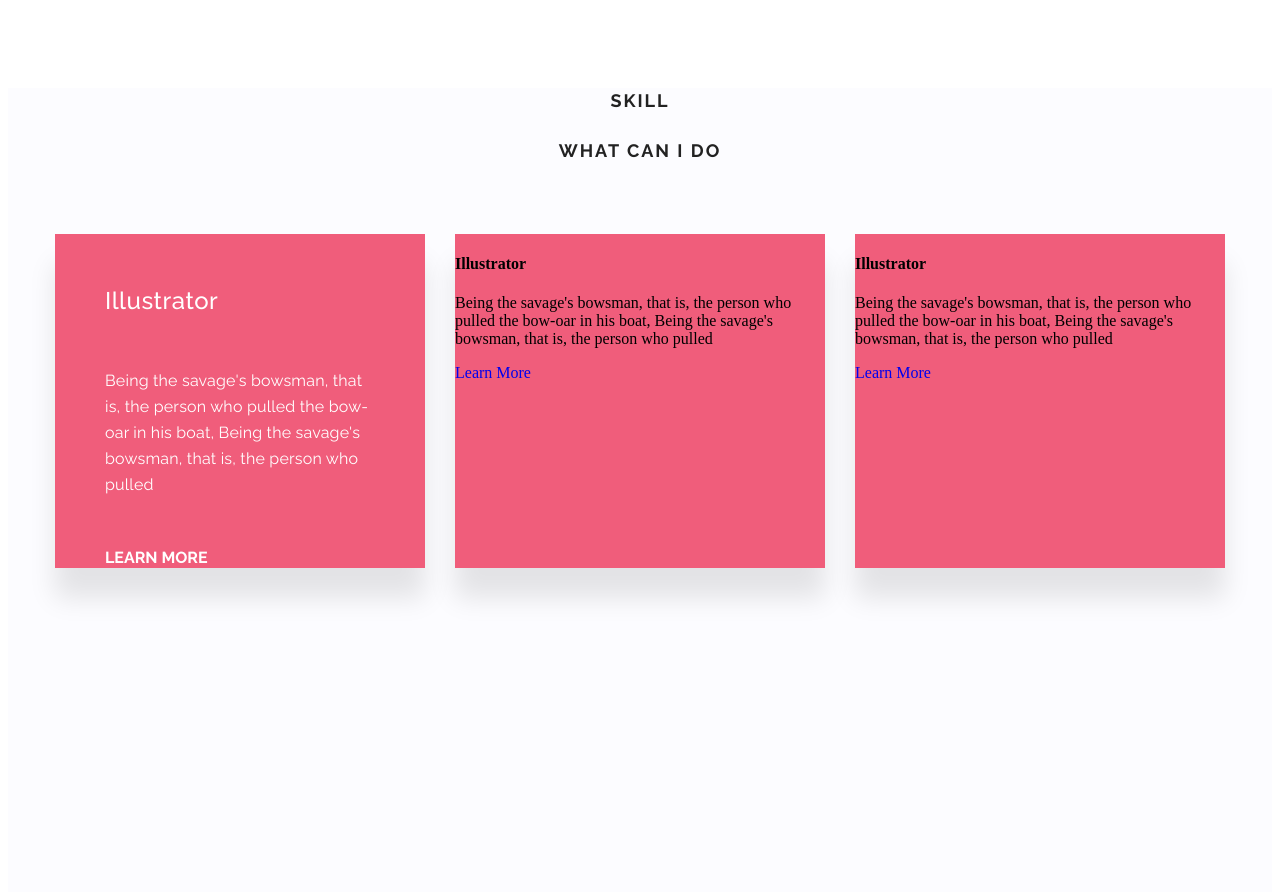
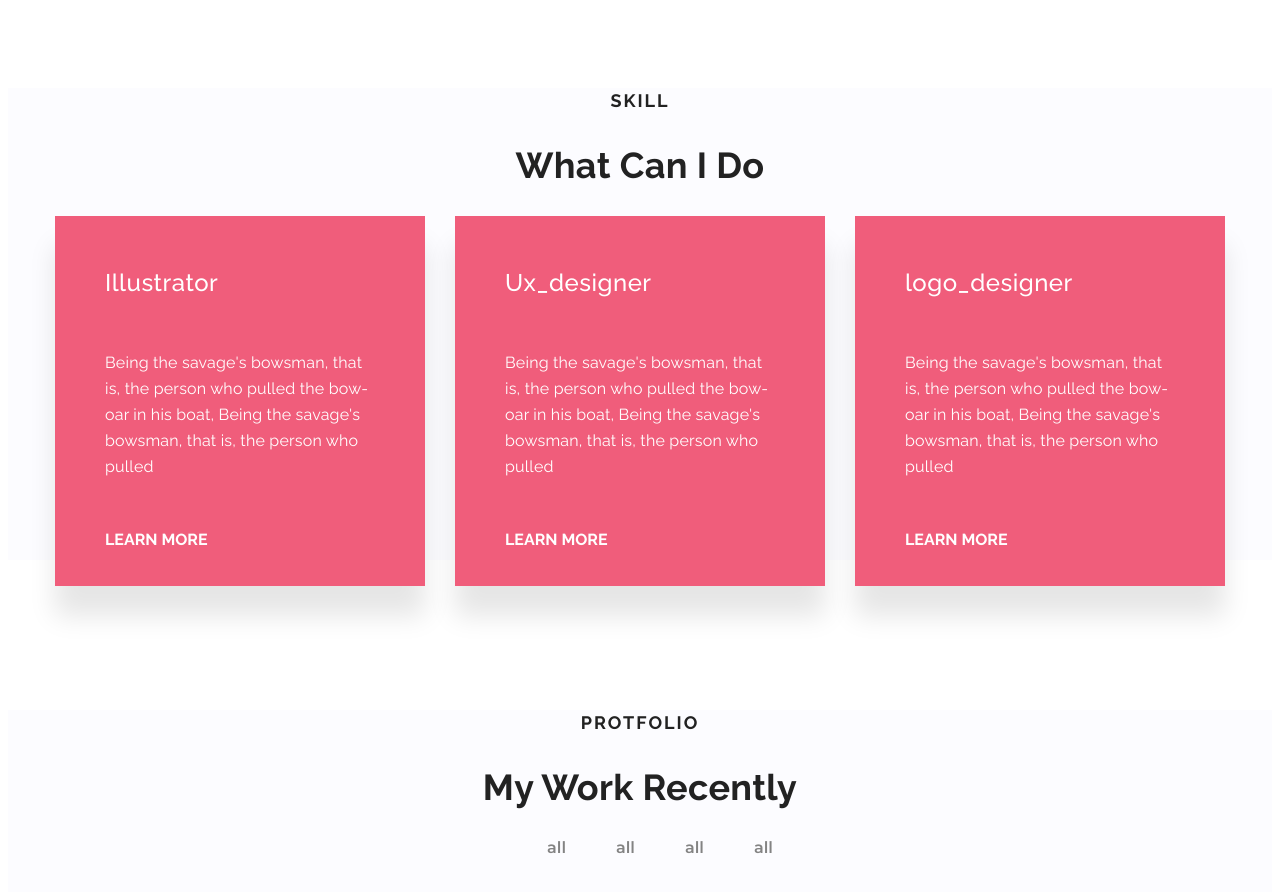
Before and after one commit to milonahmad/Dol, a plain HTML site: page william.html in a window 1280 px wide. Shown: the part 1600-2492 px from the top of the page. Drawn offline with Linux system fonts and the light colour scheme.

Commit message:
protfolio and skill add

```diff
--- a/style.css
+++ b/style.css
@@ -144,7 +144,7 @@ l
             margin: -40px;
             transition: 0.5s;
          }
- .about_me{
+.about_me{
     width: 100%;
     height: 722px;
     flex-shrink: 0;
@@ -229,8 +229,10 @@ l
 .skill{
     background: #FCFCFF;
     width: 100%;
-    height: 4724px;
+    height: 472px;
     margin: 150px 0;
+
+
 }
 
 .skill_title h4{
@@ -248,21 +250,20 @@ l
     color: #222;
     text-align: center;
     font-family: Raleway;
-    font-size: 18px;
+    font-size: 36px;
     font-style: normal;
     font-weight: 700;
-    line-height: 26px; /* 144.444% */
-    letter-spacing: 2px;
-    text-transform: uppercase;
-    margin-bottom: 70px;
+    line-height: normal;
+    letter-spacing: 0.3px;
 }
 .skill_item{
     display: flex;
     justify-content: space-between;
+    gap: 30px;
 }
 .illustrator{
     width: 370px;
-    min-height: 334px;
+    min-height: 370px;
     flex-shrink: 0;
     background: #F05D7B;
     box-shadow: 0 30px 25px 0 rgba(0, 0, 0, 0.10);
@@ -301,20 +302,129 @@ l
 
     padding: 50px;
     height: 19px;
-    width: 103px;
-
 }
 .ux_designer{
-     width: 370px;
-    height: 334px;
+    width: 370px;
+    min-height: 370px;
     flex-shrink: 0;
     background: #F05D7B;
     box-shadow: 0 30px 25px 0 rgba(0, 0, 0, 0.10);
 }
+.ux_designer h4{
+    color: #FFF;
+    text-transform: capitalize;
+    font-family: Raleway;
+    font-size: 24px;
+    font-style: normal;
+    font-weight: 500;
+    line-height: 34px; /* 141.667% */
+    letter-spacing: 0.5px;
+    margin: 50px;
+}
+.ux_designer p{
+    color: #FFF;
+    font-family: Raleway;
+    font-size: 16px;
+    font-style: normal;
+    font-weight: 400;
+    line-height: 26px; /* 162.5% */
+    letter-spacing: 0.2px;
+
+    margin: 50px;
+}
+.ux_designer a{
+    color: #FFF;
+    text-align: right;
+    font-family: Raleway;
+    font-size: 16px;
+    font-style: normal;
+    font-weight: 700;
+    line-height: normal;
+    text-transform: uppercase;
+
+    padding: 50px;
+    height: 19px;
+}
 .logo_designer{
-      width: 370px;
-    height: 334px;
+    width: 370px;
+    min-height: 370px;
     flex-shrink: 0;
     background: #F05D7B;
     box-shadow: 0 30px 25px 0 rgba(0, 0, 0, 0.10);
 }
+.logo_designer h4{
+    color: #FFF;
+    font-family: Raleway;
+    font-size: 24px;
+    font-style: normal;
+    font-weight: 500;
+    line-height: 34px; /* 141.667% */
+    letter-spacing: 0.5px;
+    margin: 50px;
+}
+.logo_designer p{
+    color: #FFF;
+    font-family: Raleway;
+    font-size: 16px;
+    font-style: normal;
+    font-weight: 400;
+    line-height: 26px; /* 162.5% */
+    letter-spacing: 0.2px;
+
+    margin: 50px;
+}
+
+.logo_designer a{
+     color: #FFF;
+    text-align: right;
+    font-family: Raleway;
+    font-size: 16px;
+    font-style: normal;
+    font-weight: 700;
+    line-height: normal;
+    text-transform: uppercase;
+
+    padding: 50px;
+    height: 19px;
+}
+/* prtfolio */
+.protfolio{
+    width: 100%;
+    height: 915px;
+    flex-shrink: 0;
+    background: #FCFCFF;
+}
+.protfolio_title h3{
+    color: #222;
+    text-align: center;
+    font-family: Raleway;
+    font-size: 18px;
+    font-style: normal;
+    font-weight: 700;
+    line-height: 26px; /* 144.444% */
+    letter-spacing: 2px;
+    text-transform: uppercase;
+}
+.protfolio_title h1{
+    color: #222;
+    text-align: center;
+    font-family: Raleway;
+    font-size: 36px;
+    font-style: normal;
+    font-weight: 700;
+    line-height: normal;
+    letter-spacing: 0.3px;
+}
+ul{
+    display: flex;
+    justify-content: center;
+    gap: 50px;
+}
+ul li a{
+    color: #838383;
+    font-family: Montserrat;
+    font-size: 16px;
+    font-style: normal;
+    font-weight: 600;
+    line-height: normal;
+}
--- a/william.html
+++ b/william.html
@@ -89,10 +89,12 @@
 
 <section class="skill">
     <div class="container">
+
         <div class="skill_title">
             <h4>skill</h4>
             <h1>What Can I Do</h1>
         </div>
+
         <div class="skill_item">
             <div class="illustrator">
                 <h4>
@@ -105,7 +107,7 @@
             </div>
             <div class="ux_designer">
                 <h4>
-                    Illustrator
+                    ux_designer
                 </h4>
                 <p>
                     Being the savage's bowsman, that is, the person who pulled the bow-oar in his boat, Being the savage's bowsman, that is, the person who pulled
@@ -114,7 +116,7 @@
             </div>
             <div class="logo_designer">
                 <h4>
-                    Illustrator
+                    logo_designer
                 </h4>
                 <p>
                     Being the savage's bowsman, that is, the person who pulled the bow-oar in his boat, Being the savage's bowsman, that is, the person who pulled
@@ -126,6 +128,20 @@
     </div>
 </section>
 
+<section class="protfolio">
+    <div class="container">
+        <div class="protfolio_title">
+            <h3>protfolio</h3>
+            <h1>My Work Recently</h1>
+        </div>
+        <ul>
+            <li><a href="">all</a></li>
+            <li><a href="">all</a></li>
+            <li><a href="">all</a></li>
+            <li><a href="">all</a></li>
+        </ul>
+    </div>
+</section>
 
 </body>
 </html>
```
